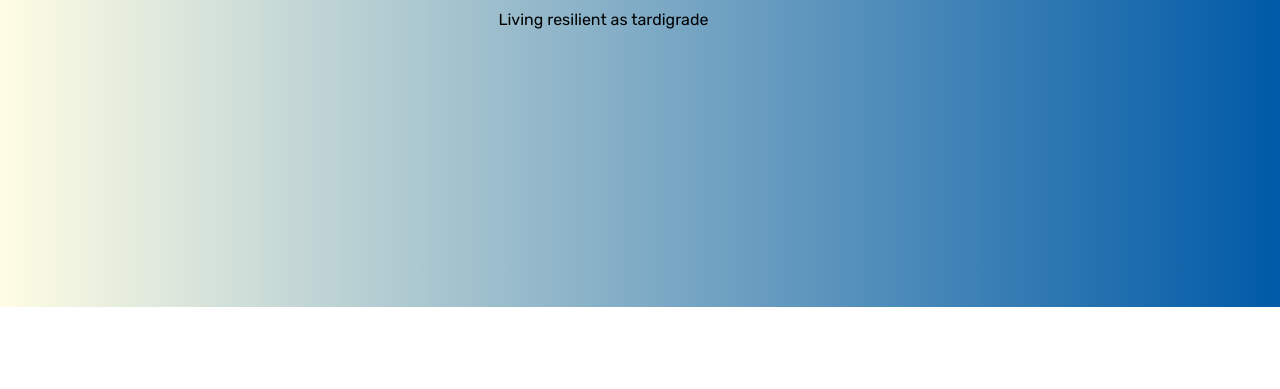
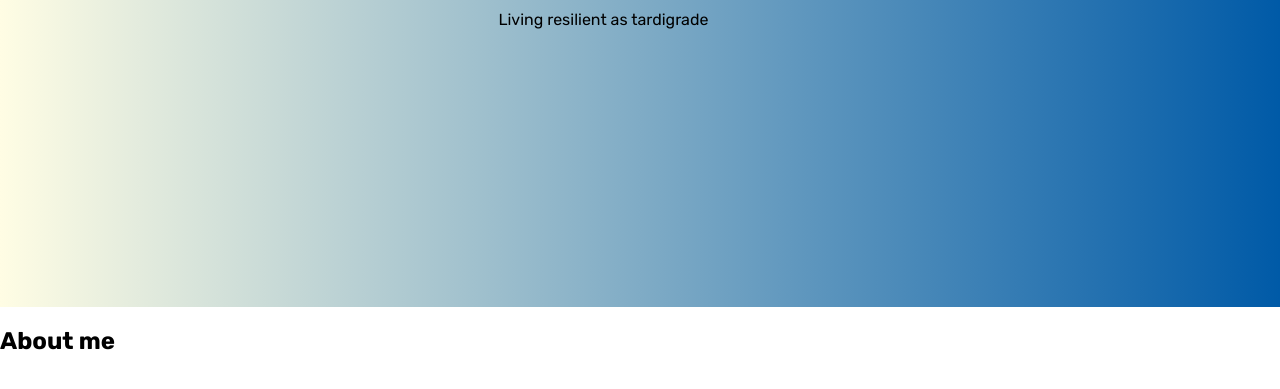
Before and after one commit to happy-feliz/personal-website, a plain HTML site: page index.html in a window 1280 px wide. Shown: the part 493-882 px from the top of the page. Before the commit the page ends 800 px from the top, so only its background shows below. Drawn offline with Linux system fonts and the light colour scheme.

Commit message:
add about me section

```diff
--- a/index.html
+++ b/index.html
@@ -24,5 +24,18 @@
         </div>
    </header>
 
+   <section>
+    <div>
+        <h1>
+            About me
+        </h1>
+    </div>
+    <div>
+        <img src="" alt="">
+        <img src="" alt="">
+        <img src="" alt="">
+    </div>
+   </section>
+
 </body>
 </html>
```
